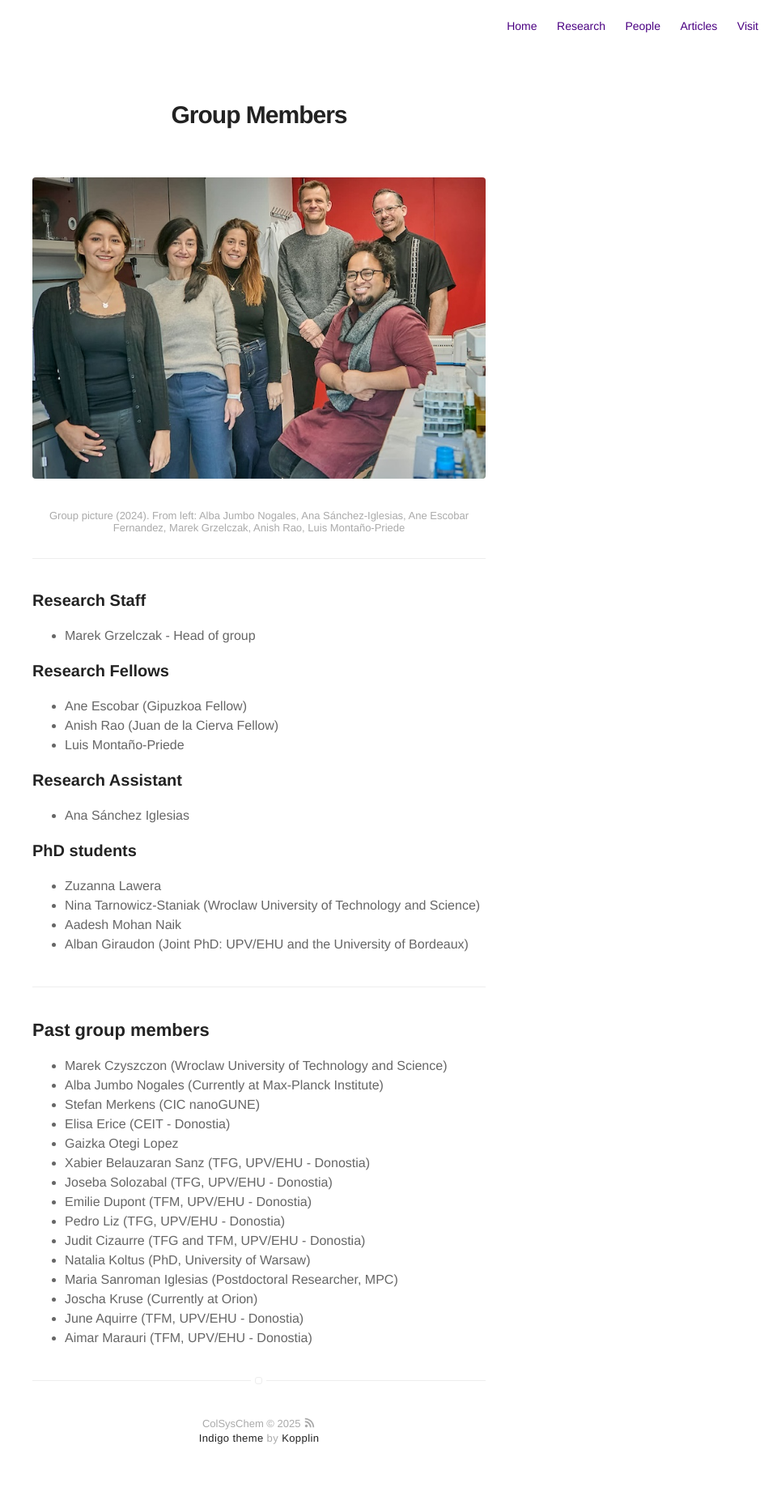
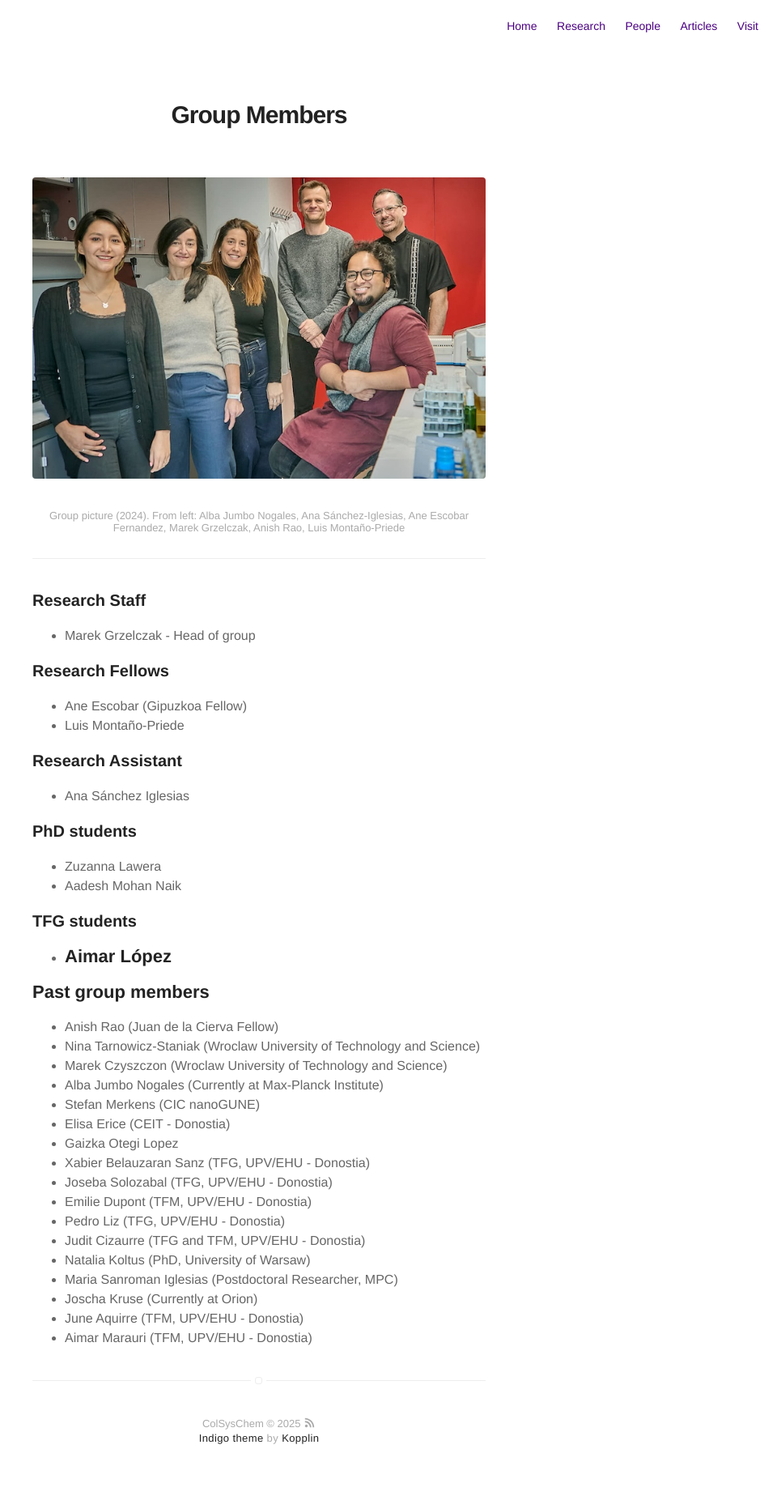
Before and after one commit to colsyschem/colsyschem.github.io, a Jekyll site: the page built from blog.md, in a window 1280 px wide. Shown: the whole page at 81% size, without its empty margins (320-1280 px from the left). Built offline with Jekyll 4.4.1, drawn with Linux system fonts in a browser that asks for light colours.

Commit message:
Update blog.md
updated group members

```diff
--- a/blog.md
+++ b/blog.md
@@ -27,14 +26,17 @@ layout: page
 ### PhD students
 
 - Zuzanna Lawera
-- Nina Tarnowicz-Staniak (Wroclaw University of Technology and Science)
 - Aadesh Mohan Naik
-- Alban Giraudon (Joint PhD: UPV/EHU and the University of Bordeaux)
 
+### TFG students
+
+- Aimar López
 ---
 
 ## Past group members
 
+- Anish Rao (Juan de la Cierva Fellow)
+- Nina Tarnowicz-Staniak (Wroclaw University of Technology and Science)
 - Marek Czyszczon (Wroclaw University of Technology and Science)
 - Alba Jumbo Nogales (Currently at Max-Planck Institute)
 - Stefan Merkens (CIC nanoGUNE)
```
Also changed, not shown: other parts of blog.md (+0 -1 lines).
